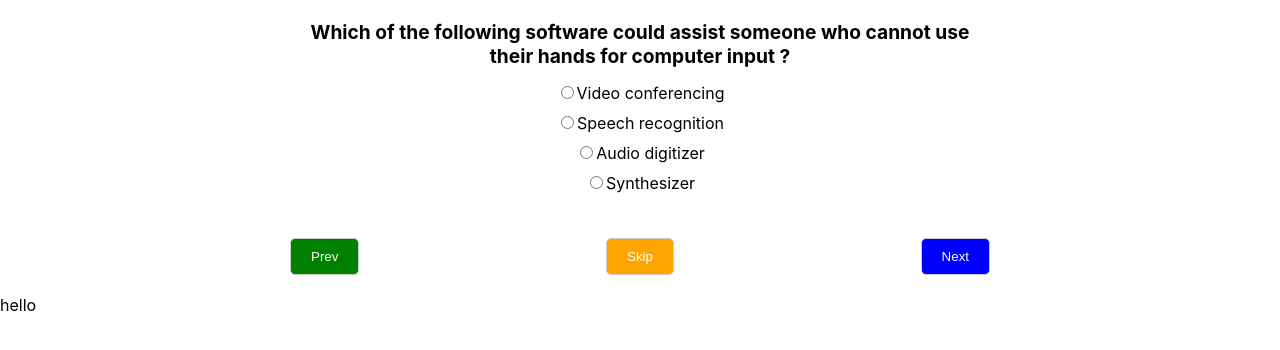
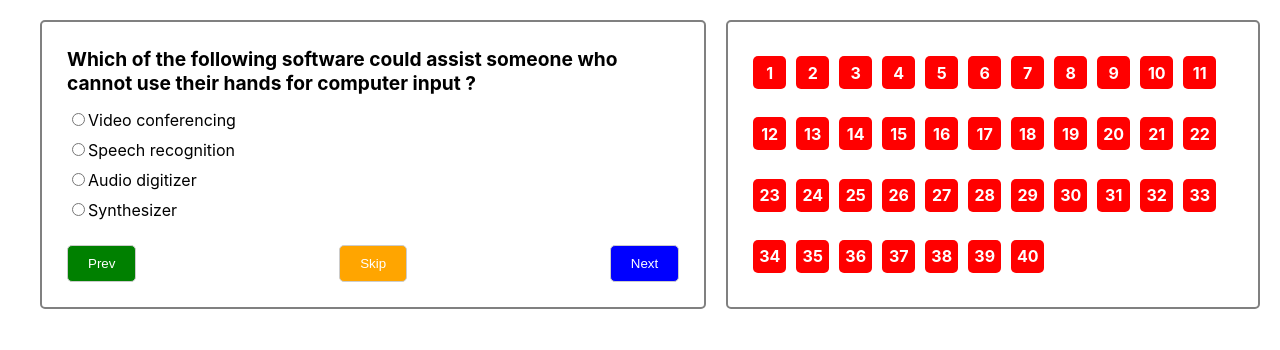
Before and after one commit to meabhiarya1/Online-Test-Portal-React, a React (Create React App) app in the folder online-test-portal-react/: page /home in a window 1280 px wide. Shown: the top 350 px of the page. Built offline with nearby package versions, Linux system fonts and the light colour scheme.

Commit message:
styling added and indicator also

```diff
--- a/online-test-portal-react/src/App.js
+++ b/online-test-portal-react/src/App.js
@@ -8,7 +8,7 @@ function App() {
   return (
     <>
       <Routes>
-        <Route path="/login" element={<Login />}></Route>
+        <Route path="/" element={<Login />}></Route>
         <Route path="/home" element={<Home />}></Route>
         <Route path="/instruction" element={<Instruction />}></Route>
       </Routes>
--- a/online-test-portal-react/src/Components/Questions/Questions.js
+++ b/online-test-portal-react/src/Components/Questions/Questions.js
@@ -1,4 +1,345 @@
 let questions = [
+  {
+    id: 1,
+    question:
+      "Which of the following software could assist someone who cannot use their hands for computer input ?",
+    options: {
+      opt1: "Video conferencing",
+      opt2: "Speech recognition",
+      opt3: "Audio digitizer ",
+      opt4: "Synthesizer",
+    },
+  },
+
+  {
+    id: 2,
+    question:
+      "The software tools that enable a user to interact with a computer for specific purposes are known as ?",
+    options: {
+      opt1: "Hardware ",
+      opt2: "Networked Software ",
+      opt3: "Shareware ",
+      opt4: "Applications ",
+    },
+  },
+
+  {
+    id: 3,
+    question: "The basic computer processing cycle consists of",
+    options: {
+      opt1: "input, processing and output",
+      opt2: "systems and application ",
+      opt3: "data, information and applications  ",
+      opt4: "hardware, software and storage ",
+    },
+  },
+
+  {
+    id: 4,
+    question: "System software ?",
+    options: {
+      opt1: "allows the user to diagnose and troubleshoot the device ",
+      opt2: "is a programming language ",
+      opt3: "is part of a productivity suite ",
+      opt4: "helps the computer manage internal resources ",
+    },
+  },
+
+  {
+    id: 5,
+    question: "This can be another word for program ?",
+    options: {
+      opt1: "software ",
+      opt2: "disk ",
+      opt3: "floppy ",
+      opt4: "hardware ",
+    },
+  },
+
+  {
+    id: 6,
+    question:
+      "Which of the following software could assist someone who cannot use their hands for computer input ?",
+    options: {
+      opt1: "Video conferencing",
+      opt2: "Speech recognition",
+      opt3: "Audio digitizer ",
+      opt4: "Synthesizer",
+    },
+  },
+
+  {
+    id: 7,
+    question:
+      "The software tools that enable a user to interact with a computer for specific purposes are known as ?",
+    options: {
+      opt1: "Hardware ",
+      opt2: "Networked Software ",
+      opt3: "Shareware ",
+      opt4: "Applications ",
+    },
+  },
+
+  {
+    id: 8,
+    question: "The basic computer processing cycle consists of",
+    options: {
+      opt1: "input, processing and output",
+      opt2: "systems and application ",
+      opt3: "data, information and applications  ",
+      opt4: "hardware, software and storage ",
+    },
+  },
+
+  {
+    id: 9,
+    question: "System software ?",
+    options: {
+      opt1: "allows the user to diagnose and troubleshoot the device ",
+      opt2: "is a programming language ",
+      opt3: "is part of a productivity suite ",
+      opt4: "helps the computer manage internal resources ",
+    },
+  },
+
+  {
+    id: 10,
+    question: "This can be another word for program ?",
+    options: {
+      opt1: "software ",
+      opt2: "disk ",
+      opt3: "floppy ",
+      opt4: "hardware ",
+    },
+  },
+
+  {
+    id: 1,
+    question:
+      "Which of the following software could assist someone who cannot use their hands for computer input ?",
+    options: {
+      opt1: "Video conferencing",
+      opt2: "Speech recognition",
+      opt3: "Audio digitizer ",
+      opt4: "Synthesizer",
+    },
+  },
+
+  {
+    id: 2,
+    question:
+      "The software tools that enable a user to interact with a computer for specific purposes are known as ?",
+    options: {
+      opt1: "Hardware ",
+      opt2: "Networked Software ",
+      opt3: "Shareware ",
+      opt4: "Applications ",
+    },
+  },
+
+  {
+    id: 3,
+    question: "The basic computer processing cycle consists of",
+    options: {
+      opt1: "input, processing and output",
+      opt2: "systems and application ",
+      opt3: "data, information and applications  ",
+      opt4: "hardware, software and storage ",
+    },
+  },
+
+  {
+    id: 4,
+    question: "System software ?",
+    options: {
+      opt1: "allows the user to diagnose and troubleshoot the device ",
+      opt2: "is a programming language ",
+      opt3: "is part of a productivity suite ",
+      opt4: "helps the computer manage internal resources ",
+    },
+  },
+
+  {
+    id: 5,
+    question: "This can be another word for program ?",
+    options: {
+      opt1: "software ",
+      opt2: "disk ",
+      opt3: "floppy ",
+      opt4: "hardware ",
+    },
+  },
+
+  {
+    id: 6,
+    question:
+      "Which of the following software could assist someone who cannot use their hands for computer input ?",
+    options: {
+      opt1: "Video conferencing",
+      opt2: "Speech recognition",
+      opt3: "Audio digitizer ",
+      opt4: "Synthesizer",
+    },
+  },
+
+  {
+    id: 7,
+    question:
+      "The software tools that enable a user to interact with a computer for specific purposes are known as ?",
+    options: {
+      opt1: "Hardware ",
+      opt2: "Networked Software ",
+      opt3: "Shareware ",
+      opt4: "Applications ",
+    },
+  },
+
+  {
+    id: 8,
+    question: "The basic computer processing cycle consists of",
+    options: {
+      opt1: "input, processing and output",
+      opt2: "systems and application ",
+      opt3: "data, information and applications  ",
+      opt4: "hardware, software and storage ",
+    },
+  },
+
+  {
+    id: 9,
+    question: "System software ?",
+    options: {
+      opt1: "allows the user to diagnose and troubleshoot the device ",
+      opt2: "is a programming language ",
+      opt3: "is part of a productivity suite ",
+      opt4: "helps the computer manage internal resources ",
+    },
+  },
+
+  {
+    id: 10,
+    question: "This can be another word for program ?",
+    options: {
+      opt1: "software ",
+      opt2: "disk ",
+      opt3: "floppy ",
+      opt4: "hardware ",
+    },
+  },
+  {
+    id: 1,
+    question:
+      "Which of the following software could assist someone who cannot use their hands for computer input ?",
+    options: {
+      opt1: "Video conferencing",
+      opt2: "Speech recognition",
+      opt3: "Audio digitizer ",
+      opt4: "Synthesizer",
+    },
+  },
+
+  {
+    id: 2,
+    question:
+      "The software tools that enable a user to interact with a computer for specific purposes are known as ?",
+    options: {
+      opt1: "Hardware ",
+      opt2: "Networked Software ",
+      opt3: "Shareware ",
+      opt4: "Applications ",
+    },
+  },
+
+  {
+    id: 3,
+    question: "The basic computer processing cycle consists of",
+    options: {
+      opt1: "input, processing and output",
+      opt2: "systems and application ",
+      opt3: "data, information and applications  ",
+      opt4: "hardware, software and storage ",
+    },
+  },
+
+  {
+    id: 4,
+    question: "System software ?",
+    options: {
+      opt1: "allows the user to diagnose and troubleshoot the device ",
+      opt2: "is a programming language ",
+      opt3: "is part of a productivity suite ",
+      opt4: "helps the computer manage internal resources ",
+    },
+  },
+
+  {
+    id: 5,
+    question: "This can be another word for program ?",
+    options: {
+      opt1: "software ",
+      opt2: "disk ",
+      opt3: "floppy ",
+      opt4: "hardware ",
+    },
+  },
+
+  {
+    id: 6,
+    question:
+      "Which of the following software could assist someone who cannot use their hands for computer input ?",
+    options: {
+      opt1: "Video conferencing",
+      opt2: "Speech recognition",
+      opt3: "Audio digitizer ",
+      opt4: "Synthesizer",
+    },
+  },
+
+  {
+    id: 7,
+    question:
+      "The software tools that enable a user to interact with a computer for specific purposes are known as ?",
+    options: {
+      opt1: "Hardware ",
+      opt2: "Networked Software ",
+      opt3: "Shareware ",
+      opt4: "Applications ",
+    },
+  },
+
+  {
+    id: 8,
+    question: "The basic computer processing cycle consists of",
+    options: {
+      opt1: "input, processing and output",
+      opt2: "systems and application ",
+      opt3: "data, information and applications  ",
+      opt4: "hardware, software and storage ",
+    },
+  },
+
+  {
+    id: 9,
+    question: "System software ?",
+    options: {
+      opt1: "allows the user to diagnose and troubleshoot the device ",
+      opt2: "is a programming language ",
+      opt3: "is part of a productivity suite ",
+      opt4: "helps the computer manage internal resources ",
+    },
+  },
+
+  {
+    id: 10,
+    question: "This can be another word for program ?",
+    options: {
+      opt1: "software ",
+      opt2: "disk ",
+      opt3: "floppy ",
+      opt4: "hardware ",
+    },
+  },
+
   {
     id: 1,
     question:
--- a/online-test-portal-react/src/Pages/Home/Home.js
+++ b/online-test-portal-react/src/Pages/Home/Home.js
@@ -30,8 +30,11 @@ const Home = () => {
   return (
     <>
       <div className={styles.container}>
+        <div className={styles.questionContainer}>
           <div key={currentQuestion.id} className={styles.question}>
-          <div className={styles.questionText}>{currentQuestion.question}</div>
+            <div className={styles.questionText}>
+              {currentQuestion.question}
+            </div>
 
             <div className={styles.options}>
               <div className={styles.option}>
@@ -76,7 +79,12 @@ const Home = () => {
             </button>
           </div>
         </div>
-      <div>hello</div>
+        <div className={styles.indicator}>
+          {questions.map((current, index) => {
+            return <div className={styles.indicatorDiv}>{index + 1}</div>;
+          })}
+        </div>
+      </div>
     </>
   );
 };
--- a/online-test-portal-react/src/Pages/Home/Home.module.css
+++ b/online-test-portal-react/src/Pages/Home/Home.module.css
@@ -1,19 +1,52 @@
 .container {
   display: flex;
-  flex-direction: column;
-  align-items: center;
   padding: 20px;
   margin: 0 auto;
-  max-width: 700px; /* Adjust as needed */
+  justify-content: space-evenly;
+}
+
+.questionContainer{
+  /* display:flex; */
+  width: 50%;
+  margin:0px 20px;
+  border:2px solid gray;
+  border-radius: 5px;
+  padding: 25px;
+
 }
 
 .question {
   margin-bottom: 20px;
-  text-align: center;
+  /* text-align: center; */
 }
 
 .questionText {
   font-size: 1.2rem;
+  font-weight: bold;
+}
+
+.indicator {
+  display: flex;
+  justify-content: start;
+  align-items: center;
+  flex-wrap: wrap;
+  width: 40%;
+  border:2px solid grey;
+  border-radius: 5px;
+  padding: 20px;
+}
+
+.indicatorDiv {
+  display: flex;
+  width: 30px;
+  height: 30px;
+  margin: 5px;
+  background-color: red;
+  border-radius: 5px;
+  justify-content: center;
+  color: white;
+  align-items: center;
+  padding: 1.5px;
   font-weight: bold;
 }
 
@@ -48,6 +81,17 @@
   background-color: #f0f0f0;
 }
 
+.options {
+  display: flex; /* Maintain flexbox for responsiveness */
+  flex-direction: column; /* Align radio buttons vertically */
+  justify-content: space-between; /* Distribute options evenly */
+  margin-top: 10px;
+}
+
+.option {
+  margin: 5px 0; /* Adjust margin for spacing between options */
+}
+
 /* Add media queries for smaller screens (optional) */
 @media (max-width: 768px) {
   .container {
@@ -62,15 +106,3 @@
     margin-bottom: 10px;
   }
 }
-
-.options {
-  display: flex; /* Maintain flexbox for responsiveness */
-  flex-direction: column; /* Align radio buttons vertically */
-  justify-content: space-between; /* Distribute options evenly */
-  margin-top: 10px;
-
-}
-
-.option {
-  margin: 5px 0; /* Adjust margin for spacing between options */
-}
```
Lines whose indentation alone changed are shown as unchanged.
